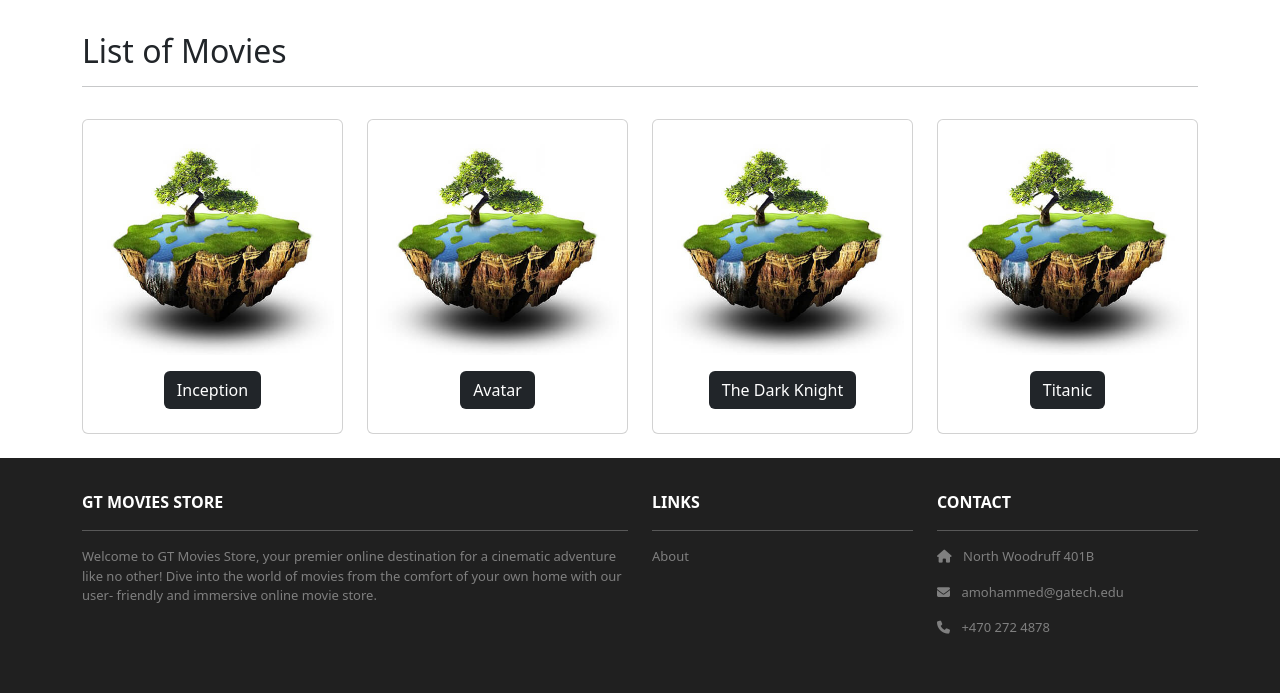
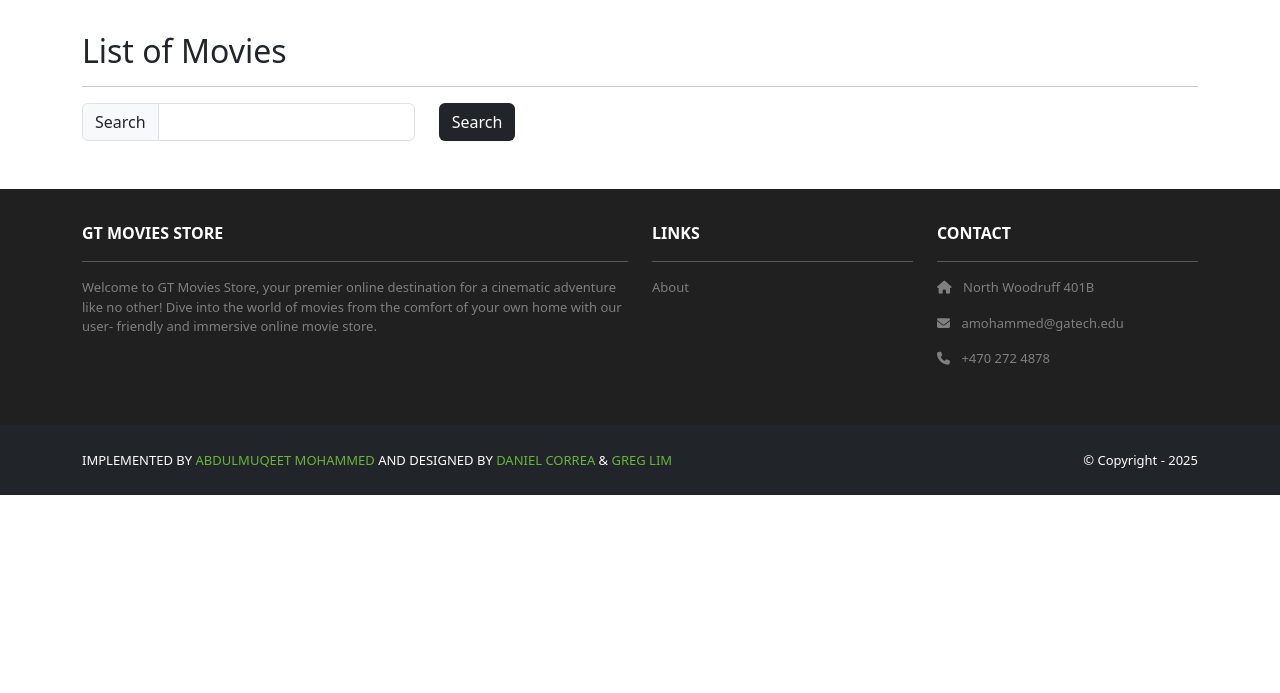
Before and after one commit to Mr-Thack/moviesstore, a Django app: page /movies/ in a window 1280 px wide. Shown: the part 82-775 px from the top of the page. After the commit the page ends 577 px from the top, so only its background shows below. Run offline with Django 5.2, Linux system fonts and the light colour scheme; data that the repository does not hold is empty; some libraries are stand-ins or nearby versions.

Commit message:
Finished 6th Chapter

```diff
--- a/movies/templates/movies/index.html
+++ b/movies/templates/movies/index.html
@@ -5,6 +5,23 @@
       <div class="col mx-auto mb-3">
         <h2>List of Movies</h2>
         <hr />
+        <p class="card-text">
+        <form method="GET">
+          <div class="row">
+            <div class="col-auto">
+              <div class="input-group col-auto">
+                <div class="input-group-text">
+                  Search
+                </div>
+                <input type="text" class="form-control" name="search">
+              </div>
+            </div>
+            <div class="col-auto">
+              <button class="btn bg-dark text-white" type="submit">Search</button>
+            </div>
+          </div>
+        </form>
+        </p>
       </div>
     </div>
     <div class="row">
@@ -12,8 +29,8 @@
       <div class="col-md-4 col-lg-3 mb-2">
         <div class="p-2 card align-items-center pt-4">
           <img
-            src="{% static 'img/about.jpg' %}"
-            class="card-img-top rounded"
+            src="{{ movie.image.url }}"
+            class="card-img-top rounded img-card-200"
           />
           <div class="card-body text-center">
             <a
--- a/movies/templates/movies/show.html
+++ b/movies/templates/movies/show.html
@@ -9,7 +9,10 @@
         <p><b>Price:</b> ${{ template_data.movie.price }}</p>
       </div>
       <div class="col-md-6 mx-auto mb-3 text-center">
-        <img src="{% static 'img/about.jpg' %}" class="rounded" />
+        <img
+          src="{{ template_data.movie.image.url }}"
+          class="rounded img-card-400"
+        />
       </div>
     </div>
   </div>
--- a/movies/views.py
+++ b/movies/views.py
@@ -1,34 +1,13 @@
 from django.shortcuts import render
-
-movies = [
-    {
-        "id": 1,
-        "name": "Inception",
-        "price": 12,
-        "description": "A mind-bending heist thriller.",
-    },
-    {
-        "id": 2,
-        "name": "Avatar",
-        "price": 13,
-        "description": "A journey to a distant world and the battle for resources.",
-    },
-    {
-        "id": 3,
-        "name": "The Dark Knight",
-        "price": 14,
-        "description": "Gothams vigilante faces the Joker.",
-    },
-    {
-        "id": 4,
-        "name": "Titanic",
-        "price": 11,
-        "description": "A love story set against the backdrop of the sinking Titanic.",
-    },
-]
+from .models import Movie
 
 
 def index(request):
+    search_term = request.GET.get("search")
+    if search_term:
+        movies = Movie.objects.filter(name__icontains=search_term)
+    else:
+        movies = Movie.objects.all()
     template_data = {}
     template_data["title"] = "Movies"
     template_data["movies"] = movies
@@ -36,8 +15,8 @@ def index(request):
 
 
 def show(request, id):
-    movie = movies[id - 1]
+    movie = Movie.objects.get(id=id)
     template_data = {}
-    template_data["title"] = movie["name"]
+    template_data["title"] = movie.name
     template_data["movie"] = movie
     return render(request, "movies/show.html", {"template_data": template_data})
--- a/moviesstore/static/css/style.css
+++ b/moviesstore/static/css/style.css
@@ -15,22 +15,37 @@
 .ms-footer {
   background-color: #202020;
 }
+
 .ms-footer p {
   color: #7F7F7F;
   font-size: 13px;
 }
+
 .ms-footer a:hover {
   color: #6ab43e;
   text-decoration: none;
 }
+
 .ms-footer-bottom span{
   font-size: 13px;
   line-height: 38px;
 }
+
 .ms-footer-bottom a {
   color: #6ab43e;
   text-decoration: none;
 }
+
 .ms-footer-bottom a:hover {
   color: #fff;
 }
+
+.img-card-200 {
+  width: fit-content;
+  max-height: 200px;
+}
+
+.img-card-400 {
+  width: fit-content;
+  max-height: 400px;
+}
```
